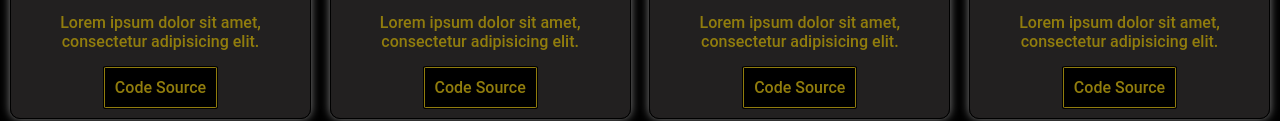
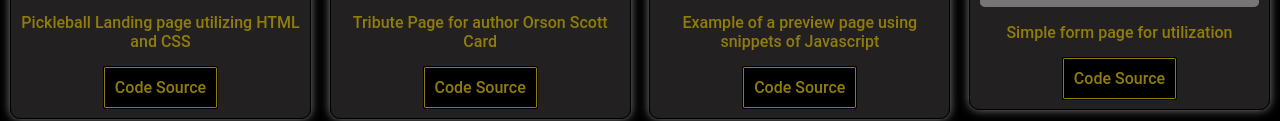
Before and after one commit to alex1ptb/Personal_Portfolio, a plain HTML site: page index.html in a window 1280 px wide. Shown: the part 1177-1298 px from the top of the page. Drawn offline with Linux system fonts and the light colour scheme; grey boxes are pictures that could not be loaded.

Commit message:
update card P

```diff
--- a/index.html
+++ b/index.html
@@ -28,7 +28,7 @@
             <div class="card-body">
                 <h2>Landing Page</h2>
                 <img src="https://shots.codepen.io/alex1ptb/pen/NWajRrZ-512.jpg" alt="Landing Page">
-                <p>Lorem ipsum dolor sit amet, consectetur adipisicing elit.</p>
+                <p>Pickleball Landing page utilizing HTML and CSS</p>
                 <a href="https://codepen.io/alex1ptb/full/NWajRrZ" class='card-link' target="_blank">Code Source</a>
             </div>
         </div>
@@ -36,7 +36,7 @@
             <div class="card-body">
                 <h2>Tribute Page</h2>
                 <img src="https://shots.codepen.io/alex1ptb/pen/dyvyzgz-512.jpg?version=1639790" alt="Tribute">
-                <p>Lorem ipsum dolor sit amet, consectetur adipisicing elit.</p>
+                <p>Tribute Page for author Orson Scott Card</p>
                 <a href="https://codepen.io/alex1ptb/full/dyvyzgz" class='card-link' target="_blank">Code Source</a>
             </div>
         </div>
@@ -44,7 +44,7 @@
             <div class="card-body">
                 <h2>Technical Page</h2>
                 <img src="https://shots.codepen.io/alex1ptb/pen/QWqvVWP-512.jpg" alt="Technical Page">
-                <p>Lorem ipsum dolor sit amet, consectetur adipisicing elit.</p>
+                <p>Example of a preview page using snippets of Javascript</p>
                 <a href="https://codepen.io/alex1ptb/full/QWqvVWP" class='card-link' target="_blank">Code Source</a>
             </div>
         </div>
@@ -52,7 +52,7 @@
             <div class="card-body">
                 <h2>Form Page</h2>
                 <img src="https://shots.codepen.io/alex1ptb/pen/GzwgwY-512.jpg" alt="project1">
-                <p>Lorem ipsum dolor sit amet, consectetur adipisicing elit.</p>
+                <p>Simple form page for utilization</p>
                 <a href="https://codepen.io/alex1ptb/full/GzwgwY" class='card-link' target="_blank">Code Source</a>
             </div>
         </div>
```
